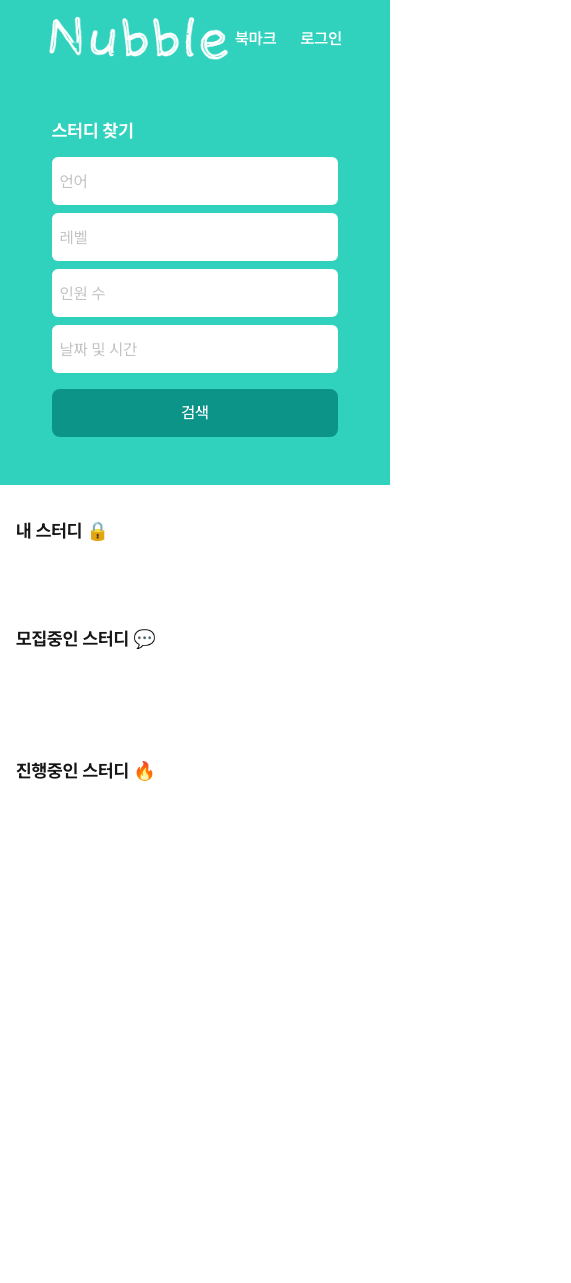
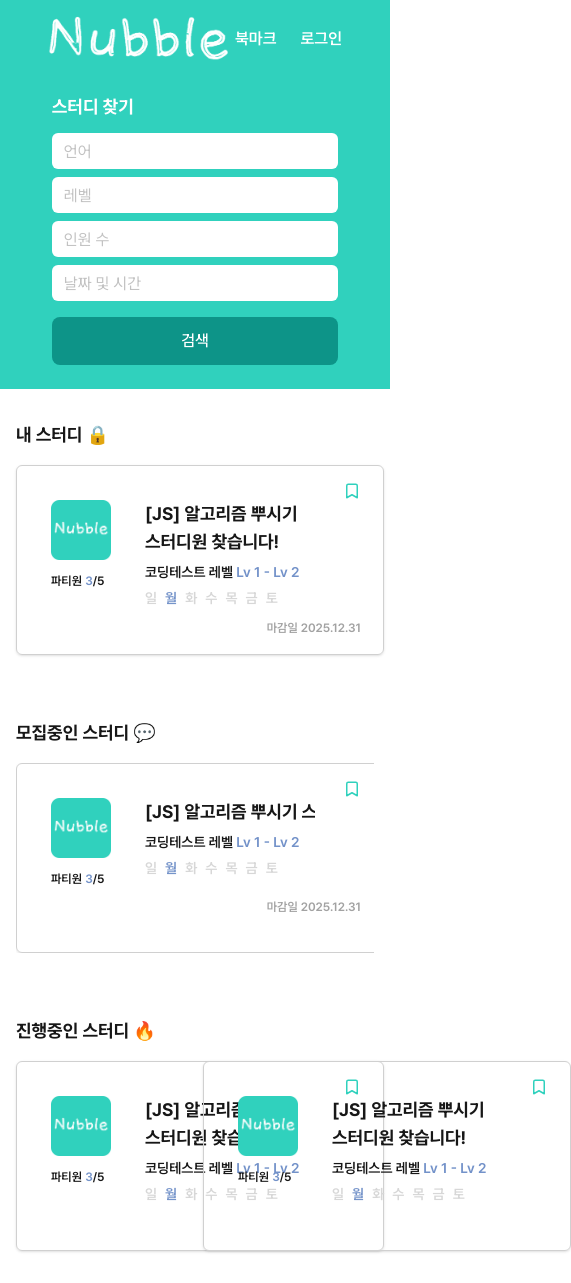
Before and after one commit to Nubblee/NubbleV2-FE, a Next.js app: page / in a window 390 px wide. Shown: the whole page, 571 px wide, since content can reach past the window. Before the commit the page ends 844 px from the top, so only its background shows below. Built offline with nearby package versions, Linux system fonts and the light colour scheme.

Commit message:
feat:pull전 커밋(#45)

```diff
--- a/app/(default)/page.tsx
+++ b/app/(default)/page.tsx
@@ -1,5 +1,6 @@
 "use client";
 
+import StudyCard from "@/app/(default)/_component/StudyCard";
 import Button from "@/components/Button";
 import Input from "@/components/Input/input";
 
@@ -7,11 +8,11 @@ export default function HomePage() {
   return (
     <main className="flex flex-col items-center">
       {/*검색 필터 영역 */}
-      <section className="w-full bg-green-middle text-white py-10 px-4">
-        <div className="max-w-4/5 mx-auto space-y-6">
+      <section className="w-full bg-green-middle text-white py-4 px-4">
+        <div className="max-w-4/5 mx-auto space-y-4">
           {/* 제목 + 버튼 */}
           <div className="hidden md:flex flex-col md:flex-row items-center gap-4">
-            <h1 className="text-2xl md:text-3xl font-bold text-green-dark text-center md:text-left">
+            <h1 className="text-3xl font-bold text-green-dark">
               마음에 드는 스터디가 없으신가요?
             </h1>
             <Button
@@ -29,7 +30,7 @@ export default function HomePage() {
               <Input
                 key={placeholder}
                 placeholder={placeholder}
-                className="flex-1 text-black h-12"
+                className="flex-1 text-black h-9 md:h-12 pl-3"
                 variant="borderless"
               />
             ))}
@@ -47,7 +48,17 @@ export default function HomePage() {
       <section className="w-full max-w-6xl px-4 py-8">
         <h2 className="text-lg font-bold mb-4">내 스터디 🔒</h2>
         <div className="grid grid-cols-2 md:grid-cols-4 gap-4">
-          {/* <StudyCard /> * 2 */}
+          <StudyCard
+            type="recruiting"
+            icon="/nubble.png"
+            title="[JS] 알고리즘 뿌시기 스터디원 찾습니다!"
+            allMembers={5}
+            members={3}
+            level="Lv 1 - Lv 2"
+            days={["MON"]}
+            expireDay="2025.12.31"
+            onBookMark={() => {}}
+          />
         </div>
       </section>
 
@@ -55,7 +66,30 @@ export default function HomePage() {
       <section className="w-full max-w-6xl px-4 py-8">
         <h2 className="text-lg font-bold mb-4">모집중인 스터디 💬</h2>
         <div className="overflow-x-auto whitespace-nowrap">
-          <div className="inline-flex gap-4">{/* <StudyCard /> * N */}</div>
+          <div className="inline-flex gap-4">
+            <StudyCard
+              type="recruiting"
+              icon="/nubble.png"
+              title="[JS] 알고리즘 뿌시기 스터디원 찾습니다!"
+              allMembers={5}
+              members={3}
+              level="Lv 1 - Lv 2"
+              days={["MON"]}
+              expireDay="2025.12.31"
+              onBookMark={() => {}}
+            />
+            <StudyCard
+              type="recruiting"
+              icon="/nubble.png"
+              title="[JS] 알고리즘 뿌시기 스터디원 찾습니다!"
+              allMembers={5}
+              members={3}
+              level="Lv 1 - Lv 2"
+              days={["MON"]}
+              expireDay="2025.12.31"
+              onBookMark={() => {}}
+            />
+          </div>
         </div>
       </section>
 
@@ -63,7 +97,26 @@ export default function HomePage() {
       <section className="w-full max-w-6xl px-4 py-8">
         <h2 className="text-lg font-bold mb-4">진행중인 스터디 🔥</h2>
         <div className="grid grid-cols-2 md:grid-cols-3 gap-4">
-          {/* <StudyCard /> * 6 */}
+          <StudyCard
+            type="active"
+            icon="/nubble.png"
+            title="[JS] 알고리즘 뿌시기 스터디원 찾습니다!"
+            allMembers={5}
+            members={3}
+            level="Lv 1 - Lv 2"
+            days={["MON"]}
+            onBookMark={() => {}}
+          />
+          <StudyCard
+            type="active"
+            icon="/nubble.png"
+            title="[JS] 알고리즘 뿌시기 스터디원 찾습니다!"
+            allMembers={5}
+            members={3}
+            level="Lv 1 - Lv 2"
+            days={["MON"]}
+            onBookMark={() => {}}
+          />
         </div>
       </section>
     </main>
```
